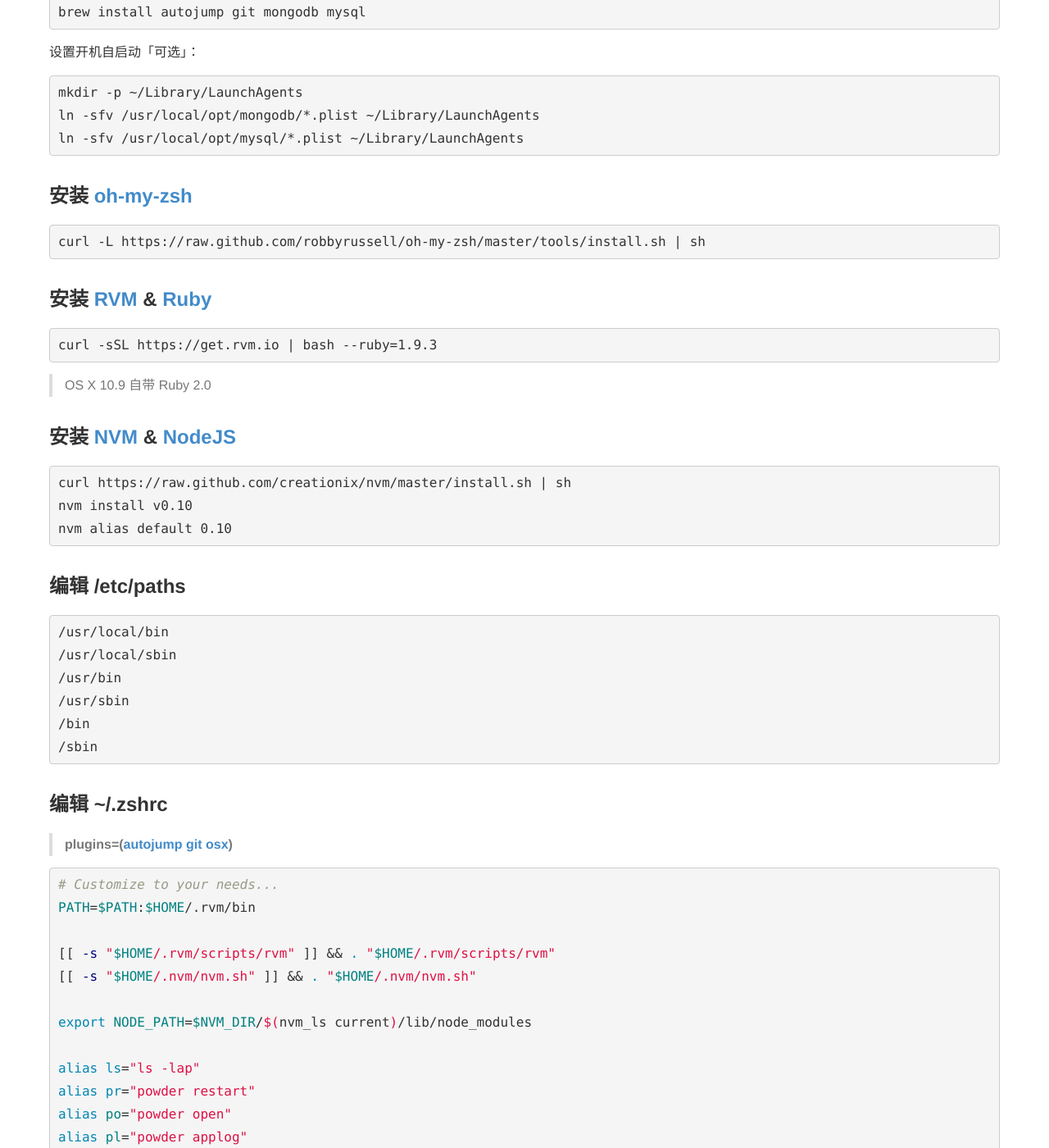
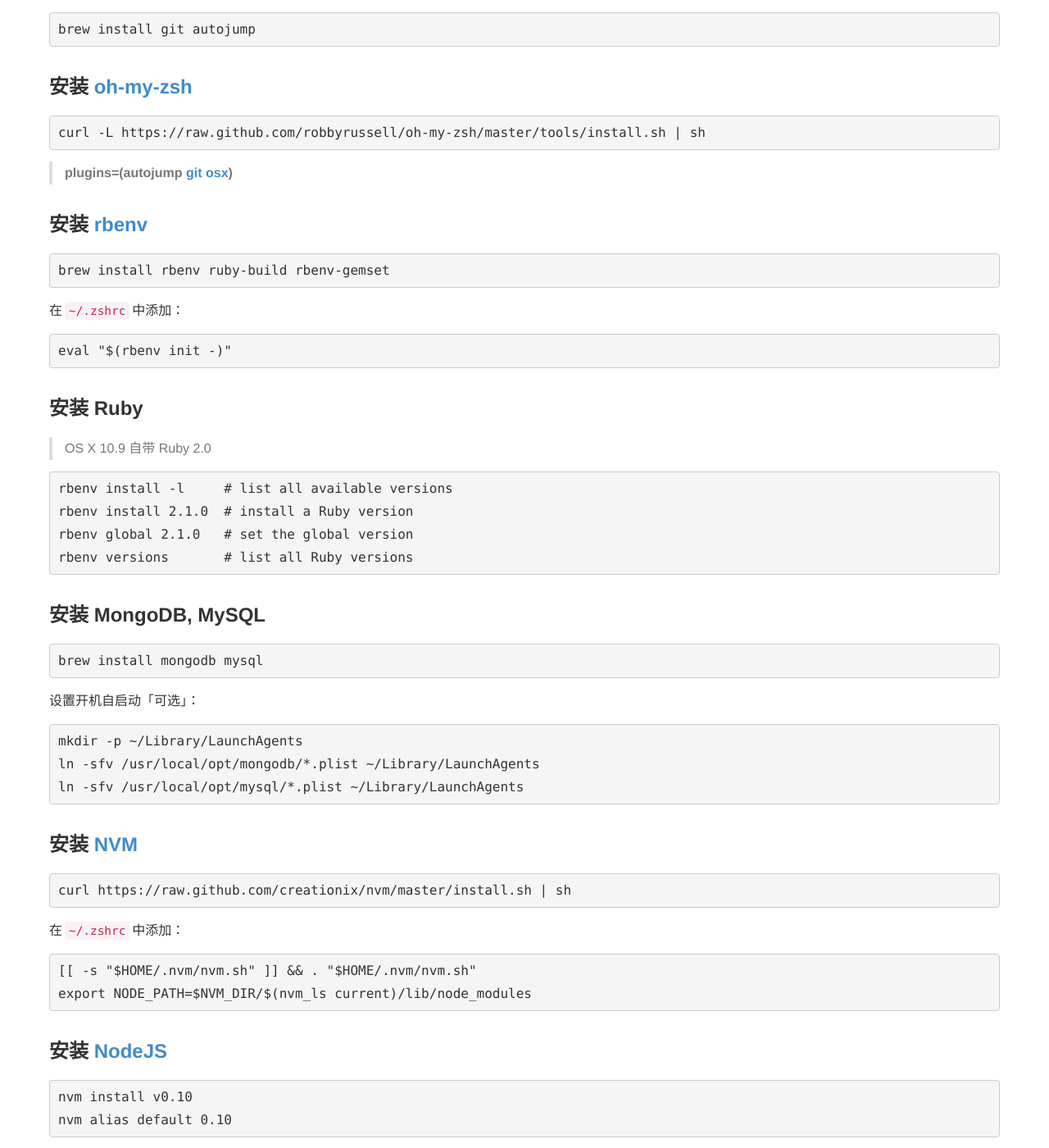
Before and after one commit to antife-yinyue/MrZhang.me, a Jekyll site: the page built from _posts/2013-05-11-after-reinstall-the-system.md, in a window 1280 px wide and 1400 px high, scrolled down 974 px. Shown: the whole window at 82% size. Built offline with Jekyll 4.4.1, drawn with Linux system fonts in a browser that asks for light colours; Markdown is read by kramdown in place of the engine named in the settings; comment, search, counter and statistics services are not loaded; some of the changed text lies outside the part shown.

Commit message:
update post

````diff
--- a/_posts/2013-05-11-after-reinstall-the-system.md
+++ b/_posts/2013-05-11-after-reinstall-the-system.md
@@ -29,10 +29,49 @@
 
 > 会提示先安装 Command Line Tools，按提示操作即可。
 
-### 安装 Autojump, Git, MongoDB &amp; MySQL
+{{ site.excerpt_separator }}
+
+## 安装 git, [autojump][]
 
 ```
-brew install autojump git mongodb mysql
+brew install git autojump
+```
+
+## 安装 [oh-my-zsh][]
+
+```
+curl -L https://raw.github.com/robbyrussell/oh-my-zsh/master/tools/install.sh | sh
+```
+
+> __plugins=(autojump [git][] [osx][])__
+
+## 安装 [rbenv][]
+
+```
+brew install rbenv ruby-build rbenv-gemset
+```
+
+在`~/.zshrc`中添加：
+
+```
+eval "$(rbenv init -)"
+```
+
+## 安装 Ruby
+
+> OS X 10.9 自带 Ruby 2.0
+
+```
+rbenv install -l     # list all available versions
+rbenv install 2.1.0  # install a Ruby version
+rbenv global 2.1.0   # set the global version
+rbenv versions       # list all Ruby versions
+```
+
+## 安装 MongoDB, MySQL
+
+```
+brew install mongodb mysql
 ```
 
 设置开机自启动「可选」：
@@ -43,26 +82,22 @@
 ln -sfv /usr/local/opt/mysql/*.plist ~/Library/LaunchAgents
 ```
 
-{{ site.excerpt_separator }}
-
-## 安装 [oh-my-zsh][]
-
-```
-curl -L https://raw.github.com/robbyrussell/oh-my-zsh/master/tools/install.sh | sh
-```
-
-## 安装 [RVM][] &amp; [Ruby][]
-
-```
-curl -sSL https://get.rvm.io | bash --ruby=1.9.3
-```
-
-> OS X 10.9 自带 Ruby 2.0
-
-## 安装 [NVM][] &amp; [NodeJS][]
+## 安装 [NVM][]
 
 ```
 curl https://raw.github.com/creationix/nvm/master/install.sh | sh
+```
+
+在`~/.zshrc`中添加：
+
+```
+[[ -s "$HOME/.nvm/nvm.sh" ]] && . "$HOME/.nvm/nvm.sh"
+export NODE_PATH=$NVM_DIR/$(nvm_ls current)/lib/node_modules
+```
+
+## 安装 [NodeJS][]
+
+```
 nvm install v0.10
 nvm alias default 0.10
 ```
@@ -76,25 +111,6 @@
 /usr/sbin
 /bin
 /sbin
-```
-
-## 编辑 ~/.zshrc
-
-> __plugins=([autojump][] [git][] [osx][])__
-
-```sh
-# Customize to your needs...
-PATH=$PATH:$HOME/.rvm/bin
-
-[[ -s "$HOME/.rvm/scripts/rvm" ]] && . "$HOME/.rvm/scripts/rvm"
-[[ -s "$HOME/.nvm/nvm.sh" ]] && . "$HOME/.nvm/nvm.sh"
-
-export NODE_PATH=$NVM_DIR/$(nvm_ls current)/lib/node_modules
-
-alias ls="ls -lap"
-alias pr="powder restart"
-alias po="powder open"
-alias pl="powder applog"
 ```
 
 ## 编辑 ~/.gemrc
@@ -172,14 +188,13 @@
 
 [Xcode]: https://developer.apple.com/xcode/
 [Homebrew]: http://brew.sh/
+[autojump]: https://github.com/joelthelion/autojump
 [oh-my-zsh]: https://github.com/robbyrussell/oh-my-zsh
-[RVM]: https://rvm.io/
-[Ruby]: http://www.ruby-lang.org/
+[git]: http://jasonm23.github.io/oh-my-git-aliases.html
+[osx]: https://github.com/robbyrussell/oh-my-zsh/wiki/Plugins#osx
+[rbenv]: https://github.com/sstephenson/rbenv
 [NVM]: https://github.com/creationix/nvm
 [NodeJS]: http://nodejs.org/
-[autojump]: https://github.com/joelthelion/autojump#readme
-[git]: http://jasonm23.github.io/oh-my-git-aliases.html
-[osx]: https://github.com/robbyrussell/oh-my-zsh/wiki/Plugins#osx
 [Pow]: http://pow.cx/
 [Sublime Text 3]: http://www.sublimetext.com/3
 [__Package Control__]: https://sublime.wbond.net/installation
````
